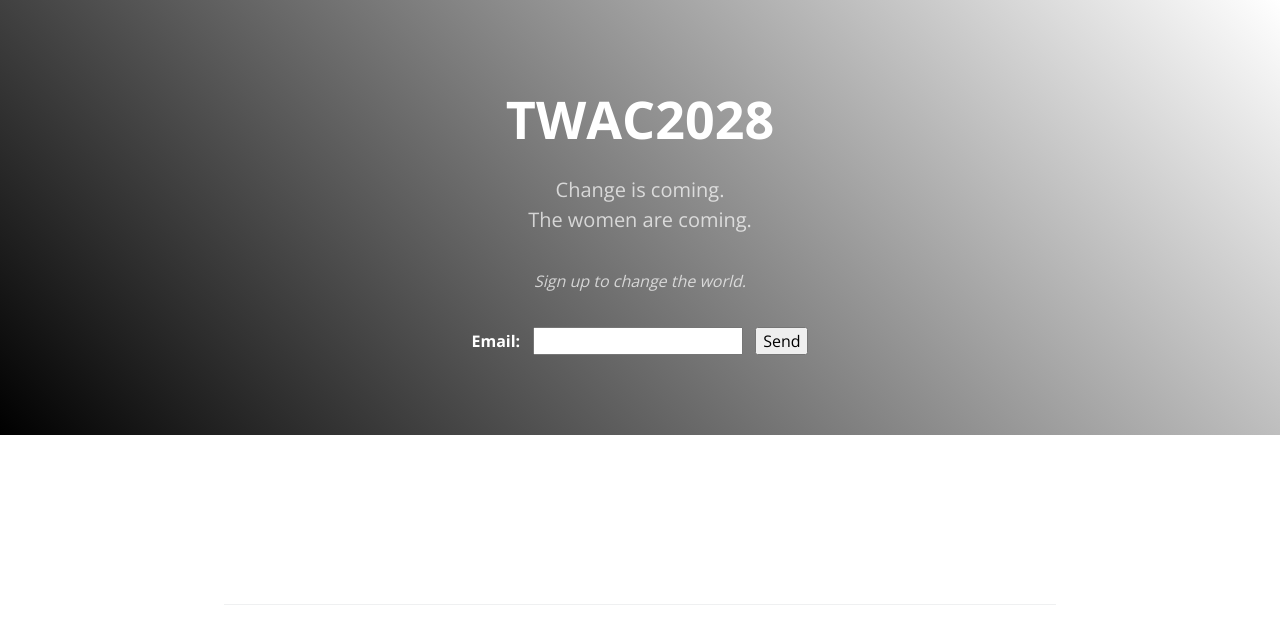
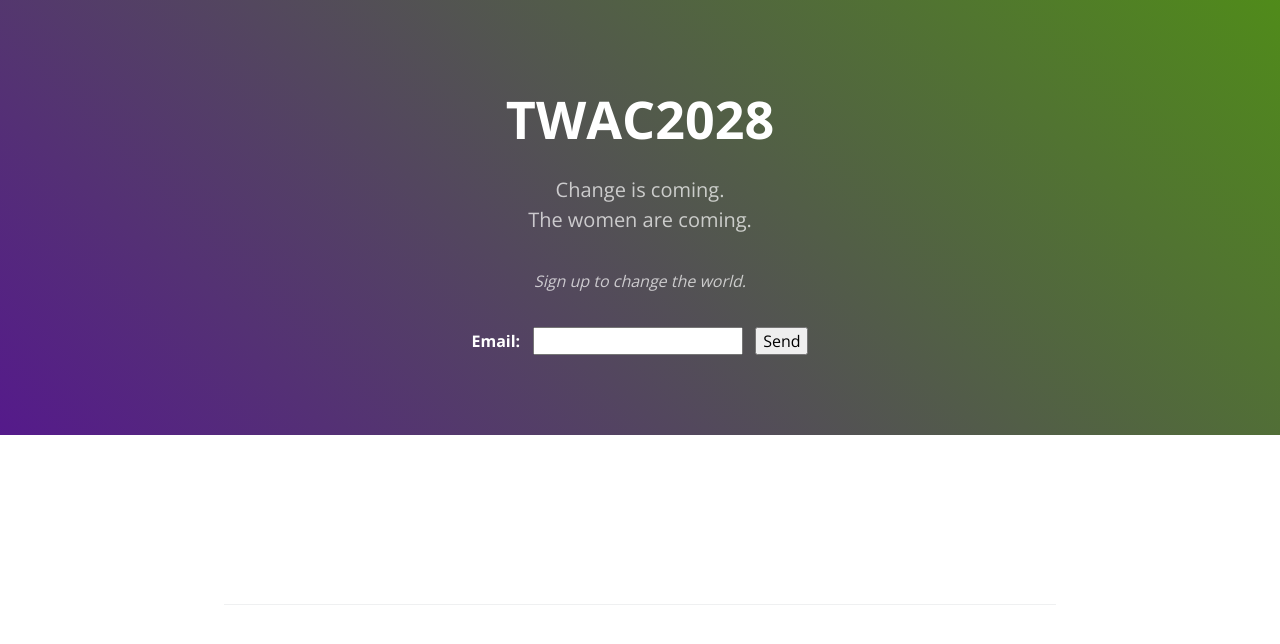
Before and after one commit to TWAC2028/TWAC2028.github.io, a Jekyll site: the page built from index.html, in a window 1280 px wide. Shown: the top 644 px of the page. Built offline with Jekyll 4.4.1, drawn with Linux system fonts in a browser that asks for light colours; the list of posts is cut into pages by our own code.

Commit message:
Update cayman.css

```diff
--- a/css/cayman.css
+++ b/css/cayman.css
@@ -139,7 +139,7 @@ a:hover { text-decoration: underline; }
 @media screen and (max-width: 42em) { .btn { display: block; width: 100%; padding: 0.75rem; font-size: 0.9rem; }
   .btn + .btn { margin-top: 1rem; margin-left: 0; } }
 
-.page-header { color: #fff; text-align: center; background-color: #159957; background-image: linear-gradient(45deg, #000000, #ffffff); }
+.page-header { color: #fff; text-align: center; background-color: #ffffff; background-image: linear-gradient(45deg, #551A8B, #508B1A); }
 @media screen and (min-width: 64em) { .page-header { padding: 5rem 6rem; } }
 @media screen and (min-width: 42em) and (max-width: 64em) { .page-header { padding: 3rem 4rem; } }
 @media screen and (max-width: 42em) { .page-header { padding: 2rem 1rem; } }
```
